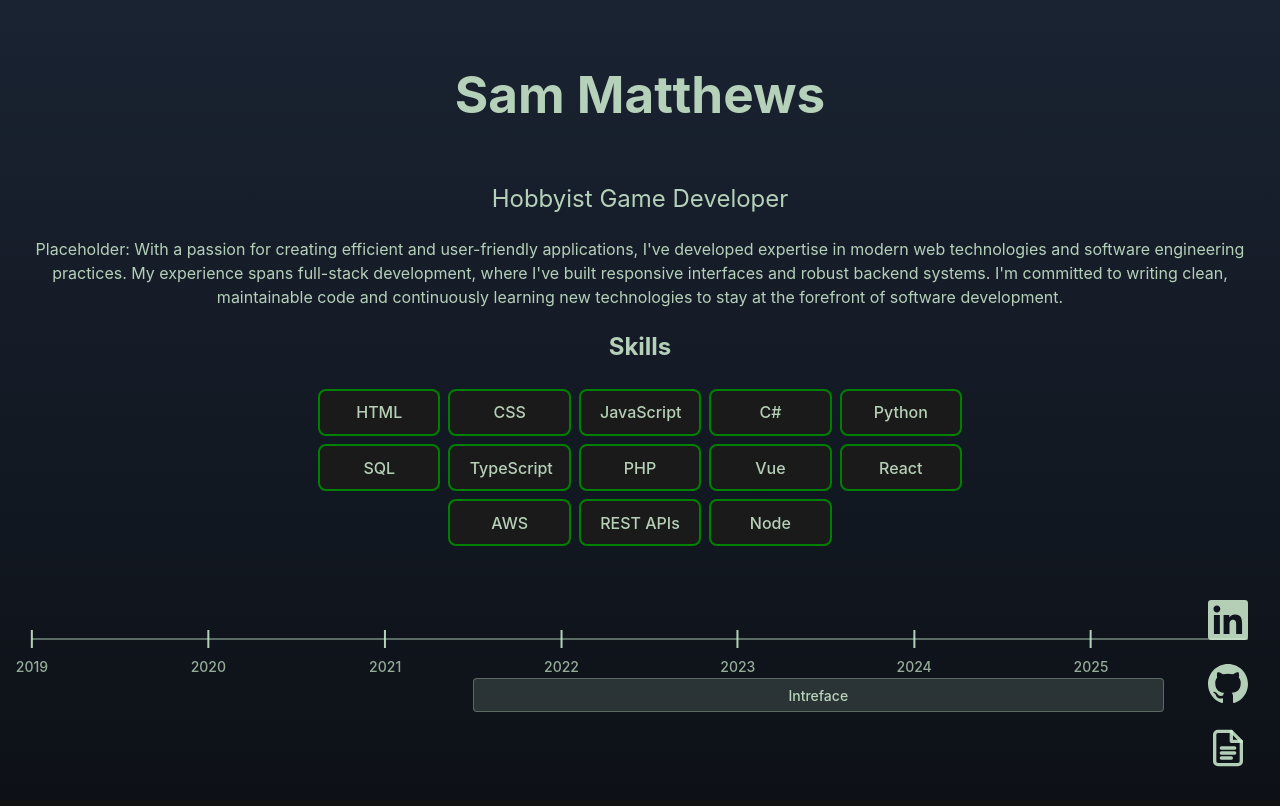
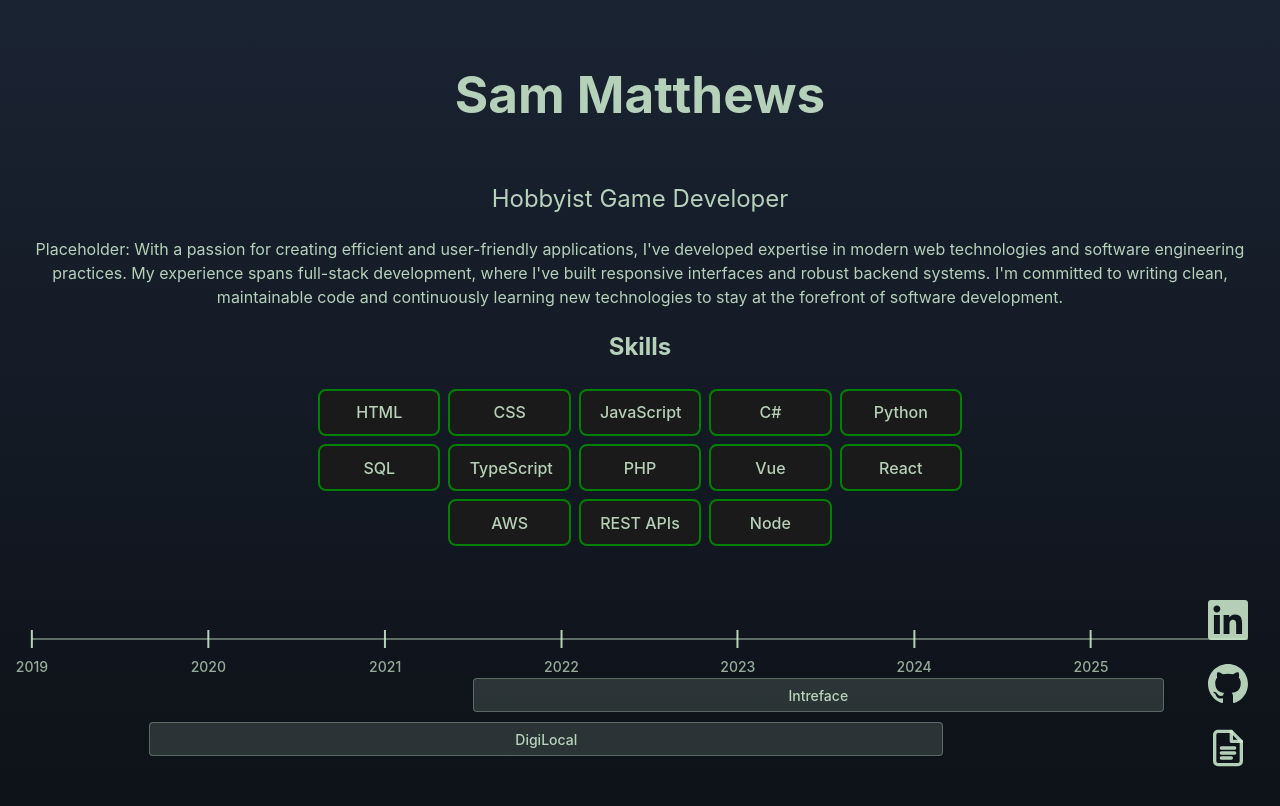
Before and after one commit to SamMatthews96/portfolio, a Vue app: page / in a window 1280 px wide. Shown: the top 806 px of the page. Built offline with nearby package versions, Linux system fonts and the light colour scheme.

Commit message:
added timeline items

```diff
--- a/src/App.vue
+++ b/src/App.vue
@@ -6,11 +6,16 @@ import Headline from './components/Headline.vue';
 import Employment from './components/Employment.vue';
 
 const timelineItems = [
-    {
-        name: 'Intreface',
-        startDate: { year: 2021, month: 7 },
-        endDate: { year: 2025, month: 6 }
-    }
+  {
+    name: 'Intreface',
+    startDate: { year: 2021, month: 7 },
+    endDate: { year: 2025, month: 6 }
+  },
+  {
+    name: 'DigiLocal',
+    startDate: { year: 2019, month: 9 },
+    endDate: { year: 2024, month: 3 }
+  }
 ];
 
 </script>
--- a/src/components/Employment.vue
+++ b/src/components/Employment.vue
@@ -12,7 +12,7 @@
                 v-for="(item, index) in props.items"
                 :key="index"
                 class="timeline-item"
-                :style="getItemStyle(item)"
+                :style="getItemStyle(item, index)"
             >
                 <span class="item-name">{{ item.name }}</span>
             </div>
@@ -21,6 +21,8 @@
 </template>
 
 <script setup lang="ts">
+import { computed } from 'vue';
+
 interface TimelineItem {
     name: string;
     startDate: { year: number; month: number };
@@ -54,12 +56,70 @@ const getDatePosition = (date: { year: number; month: number }): number => {
     return (daysFromStart / totalDays) * 100;
 };
 
-const getItemStyle = (item: TimelineItem) => {
+const dateToTimestamp = (date: { year: number; month: number }): number => {
+    return new Date(date.year, date.month - 1, 1).getTime();
+};
+
+const doRangesOverlap = (item1: TimelineItem, item2: TimelineItem): boolean => {
+    const start1 = dateToTimestamp(item1.startDate);
+    const end1 = dateToTimestamp(item1.endDate);
+    const start2 = dateToTimestamp(item2.startDate);
+    const end2 = dateToTimestamp(item2.endDate);
+
+    return start1 <= end2 && start2 <= end1;
+};
+
+// Compute all lane assignments at once for efficiency
+const itemLanes = computed(() => {
+    const lanes: number[] = [];
+
+    for (let i = 0; i < props.items.length; i++) {
+        const currentItem = props.items[i];
+        if (!currentItem) {
+            lanes[i] = 0;
+            continue;
+        }
+
+        if (i === 0) {
+            lanes[i] = 0;
+            continue;
+        }
+
+        const occupiedLanes: number[] = [];
+
+        // Check each previous item to see which lanes are occupied
+        for (let j = 0; j < i; j++) {
+            const previousItem = props.items[j];
+            if (previousItem && doRangesOverlap(currentItem, previousItem)) {
+                const previousLane = lanes[j];
+                if (previousLane !== undefined) {
+                    occupiedLanes.push(previousLane);
+                }
+            }
+        }
+
+        // Find the first available lane (starting from 0)
+        let lane = 0;
+        while (occupiedLanes.includes(lane)) {
+            lane++;
+        }
+
+        lanes[i] = lane;
+    }
+
+    return lanes;
+});
+
+const getItemStyle = (item: TimelineItem, index: number) => {
     const left = getDatePosition(item.startDate);
     const right = 100 - getDatePosition(item.endDate);
+    const lane = itemLanes.value[index] || 0;
+    const verticalOffset = lane * 44; // 32px height + 12px spacing
+
     return {
         left: `${left}%`,
-        right: `${right}%`
+        right: `${right}%`,
+        top: `${verticalOffset}px`
     };
 };
 </script>
@@ -120,11 +180,11 @@ const getItemStyle = (item: TimelineItem) => {
     position: relative;
     width: 100%;
     margin-top: 3rem;
+    min-height: 100px;
 }
 
 .timeline-item {
     position: absolute;
-    top: 0;
     height: 32px;
     background: rgba(206, 236, 207, 0.15);
     border: 1px solid rgba(206, 236, 207, 0.3);
@@ -133,7 +193,7 @@ const getItemStyle = (item: TimelineItem) => {
     align-items: center;
     justify-content: center;
     padding: 0 0.75rem;
-    transition: background 0.2s ease, border-color 0.2s ease;
+    transition: background 0.2s ease, border-color 0.2s ease, top 0.3s ease;
 }
 
 .timeline-item:hover {
```
Also changed, not shown: src/assets/GitHubIcon.vue (line endings or trailing spaces), src/assets/LinkedInIcon.vue (line endings or trailing spaces), 1 other file (tests, documents, lock files or other folders).
